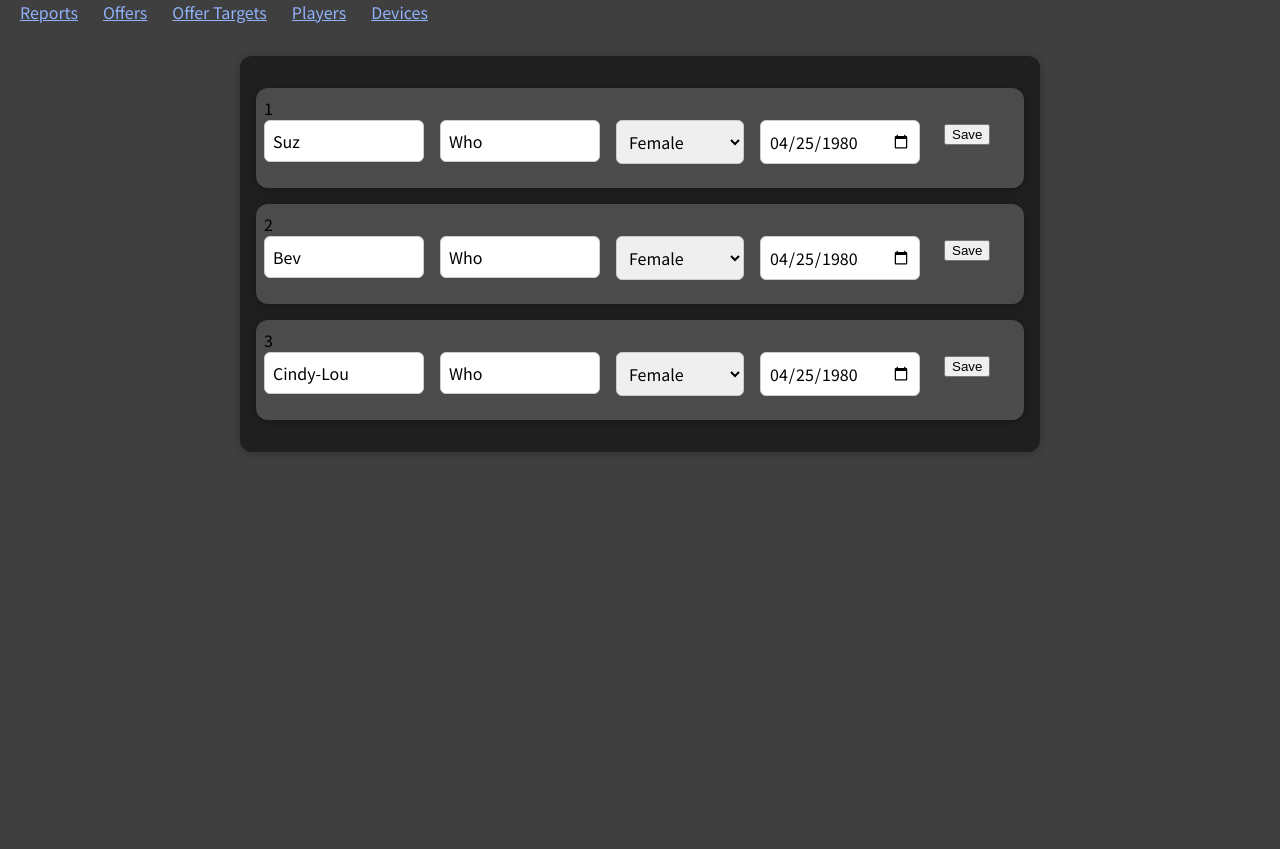
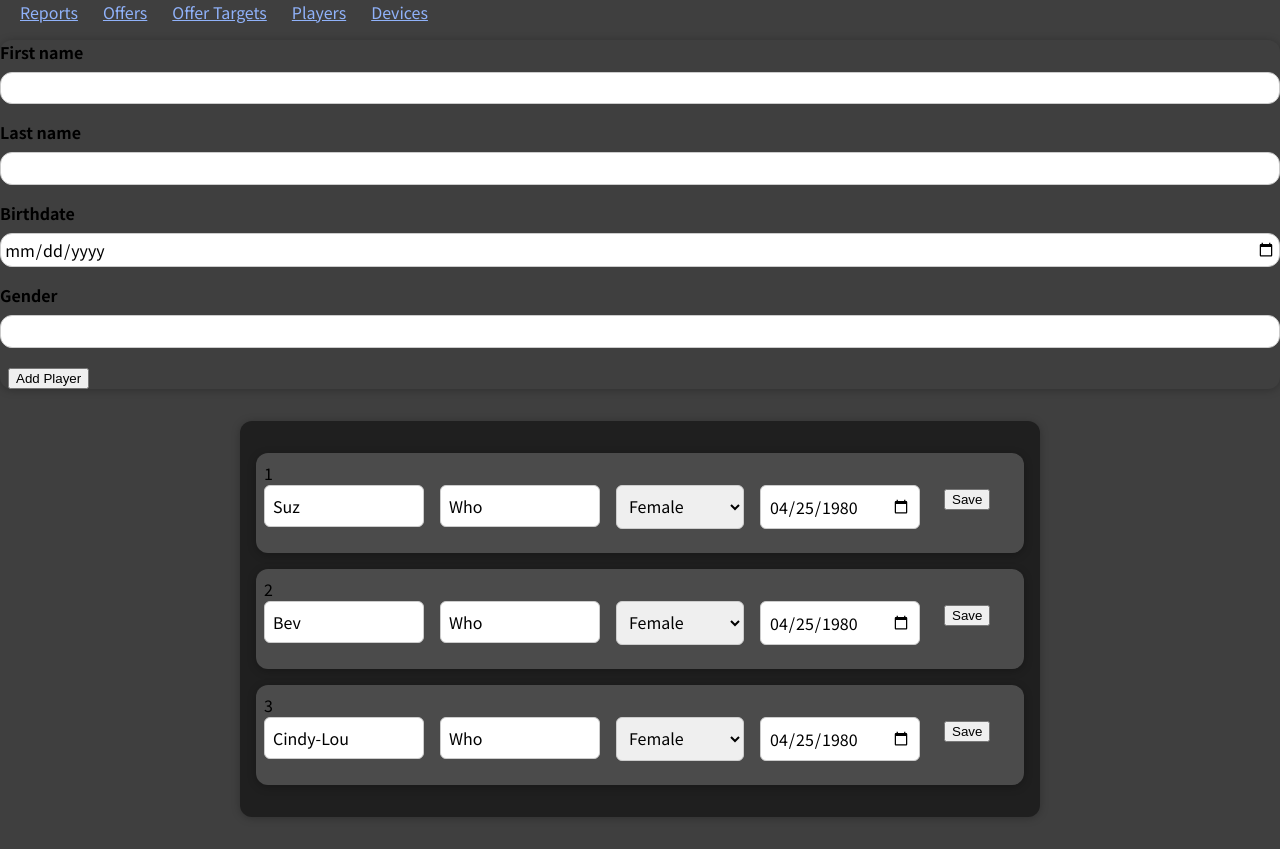
Before and after one commit to bolpin/friday-challenge, a React (Create React App) app: page /players in a window 1280 px wide. Before the commit the page ends 800 px from the top, so only its background shows below. Built offline with nearby package versions, Linux system fonts and the light colour scheme; no server answers.

Commit message:
AddPlayer is (barely) working

```diff
--- /dev/null
+++ b/src/components/AddPlayer.js
@@ -0,0 +1,49 @@
+import React, { useRef } from 'react';
+
+import classes from './AddPlayer.module.css';
+
+function AddPlayer(props) {
+  const firstNameRef = useRef('');
+  const lastNameRef = useRef('');
+  const birthdateRef = useRef('');
+  const genderRef = useRef('');
+
+  function submitHandler(event) {
+    event.preventDefault();
+
+    // could add validation here...
+
+    const player = {
+      first_name: firstNameRef.current.value,
+      last_name: lastNameRef.current.value,
+      birthdate: birthdateRef.current.value,
+      gender_id: genderRef.current.value,
+    };
+
+    props.onAddPlayer(player);
+  }
+
+  return (
+    <form onSubmit={submitHandler}>
+      <div className={classes.control}>
+        <label htmlFor='first-name'>First name</label>
+        <input type='text' id='first-name' ref={firstNameRef} />
+      </div>
+      <div className={classes.control}>
+        <label htmlFor='last-name'>Last name</label>
+        <input type='text' id='last-name' ref={lastNameRef} />
+      </div>
+      <div className={classes.control}>
+        <label htmlFor='birthdate'>Birthdate</label>
+        <input type='date' id='birthdate' ref={birthdateRef} />
+      </div>
+      <div className={classes.control}>
+        <label htmlFor='gender'>Gender</label>
+        <input type='text' id='gender' ref={genderRef} />
+      </div>
+      <button>Add Player</button>
+    </form>
+  );
+}
+
+export default AddPlayer;
--- /dev/null
+++ b/src/components/AddPlayer.module.css
@@ -0,0 +1,26 @@
+.control {
+  margin: 1rem 0;
+}
+
+.control label {
+  display: block;
+  font-weight: bold;
+  margin-bottom: 0.5rem;
+  text-align: left;
+}
+
+.control input,
+.control textarea {
+  display: block;
+  width: 100%;
+  font: inherit;
+  padding: 0.2rem;
+  border-radius: 12px;
+  border: 1px solid #ccc;
+}
+
+.control input:focus,
+.control textarea:focus {
+  outline: none;
+  border-color: #230052;
+}
--- a/src/components/DeviceCountReport.js
+++ b/src/components/DeviceCountReport.js
@@ -1,8 +1,7 @@
-import React, { useState } from "react";
+import React, { useState, useEffect, useCallback } from "react";
 import './Report.css'
 
 const DeviceCountReport = () => {
-
 
   const [minOSVersion, setMinOSVersion] = useState('0.0.0');
   const [maxOSVersion, setMaxOSVersion] = useState('1.0.0');
@@ -26,7 +25,7 @@ const DeviceCountReport = () => {
     setOs(event.target.value);
   }
 
-  async function FetchDeviceCount() {
+  const FetchDeviceCount = useCallback( async () => {
     setIsLoading(true);
     try {
       // curl -X GET http://localhost:3000/device_count.json -d 'min_vers=1.0.0&os=android&max_vers=2'
@@ -48,12 +47,17 @@ const DeviceCountReport = () => {
       } finally {
         setIsLoading(false)
       }
-  }
+  }, [os, minOSVersion, maxOSVersion]);
 
   const submitHandler = (event) => {
     event.preventDefault();
     FetchDeviceCount();
   };
+
+  useEffect(() => {
+    FetchDeviceCount();
+  }, [FetchDeviceCount]);
+
 
   return (
     <div className='report-form'>
--- a/src/components/Players.js
+++ b/src/components/Players.js
@@ -1,6 +1,7 @@
 import React, { useState, useEffect } from "react";
 import axios from 'axios';
 import PlayerList from "./PlayerList"
+import AddPlayer from "./AddPlayer"
 import Card from "../UI/Card"
 import './Players.css'
 
@@ -28,8 +29,26 @@ const Players = () => {
     });
   }, []);
 
+  async function addPlayerHandler(player) {
+    console.log(player);
+    const response = await fetch(`${BASE_URL}/players.json`, {
+      method: "POST",
+      body: JSON.stringify({
+        player: player
+      }),
+      headers: {
+        'Content-Type': 'application/json'
+      }
+    });
+    const data = await response.json();
+    console.log(data);
+  }
+
   return (
     <>
+      <Card className='add-player'>
+        <AddPlayer onAddPlayer={addPlayerHandler}/>
+      </Card>
       <Card className='players'>
         <PlayerList items={players} />
       </Card>
--- a/src/components/TotalPayoutReport.js
+++ b/src/components/TotalPayoutReport.js
@@ -1,4 +1,4 @@
-import React, { useState } from "react";
+import React, { useState, useEffect, useCallback } from "react";
 import './Report.css'
 
 const TotalPayoutReport = () => {
@@ -11,7 +11,7 @@ const TotalPayoutReport = () => {
   const [isLoading, setIsLoading] = useState(false);
   const [error, setError] = useState(null)
 
-  async function FetchTotalPayout() {
+  const FetchTotalPayout = useCallback( async () => {
     setIsLoading(true);
 
     const BASE_URL = 'http://localhost:3000'
@@ -39,12 +39,16 @@ const TotalPayoutReport = () => {
     } finally {
       setIsLoading(false)
     }
-  }
+  }, [minPlayerAge, maxPlayerAge]);
 
   const submitHandler = (event) => {
     event.preventDefault();
     FetchTotalPayout();
   };
+
+  useEffect(() => {
+    FetchTotalPayout();
+  }, [FetchTotalPayout]);
 
   const minAgeChangedHandler = (event) => {
     setMinPlayerAge(event.target.value);
```
Also changed, not shown: src/hooks.js (deleted, +0 -9 lines).
